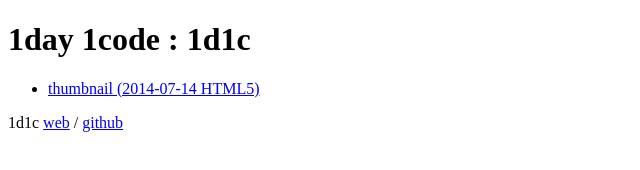
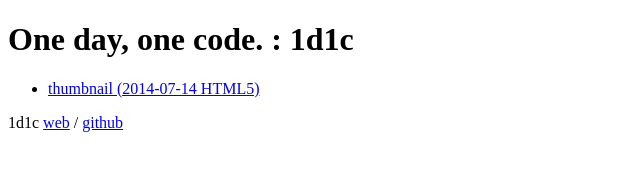
Before and after one commit to LagnaPresa/1d1c, a plain HTML site: page index.html in a window 1280 px wide. Shown: the whole page, without its empty margins (0-640 px from the left). Drawn offline with Linux system fonts and the light colour scheme.

Commit message:
marginal fix.

```diff
--- a/index.html
+++ b/index.html
@@ -3,10 +3,10 @@
 <head>
 	<meta charset="utf-8">
 	<link rel="stylesheet" href="./common/default_1d1c.css" type="text/css">
-	<title>1day 1code : 1d1c</title>
+	<title>One day, one code. : 1d1c</title>
 </head>
 <body>
-	<h1>1day 1code : 1d1c</h1>
+	<h1>One day, one code. : 1d1c</h1>
 	<ul>
 		<li><a href="./20140714">thumbnail (2014-07-14 HTML5)</a></li>
 	</ul>
```
